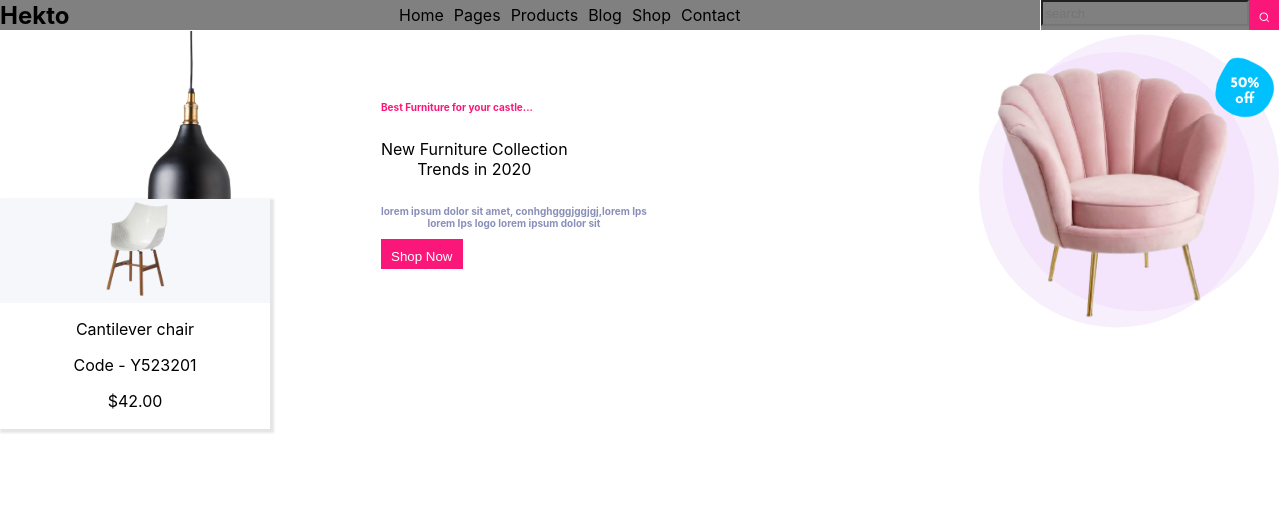
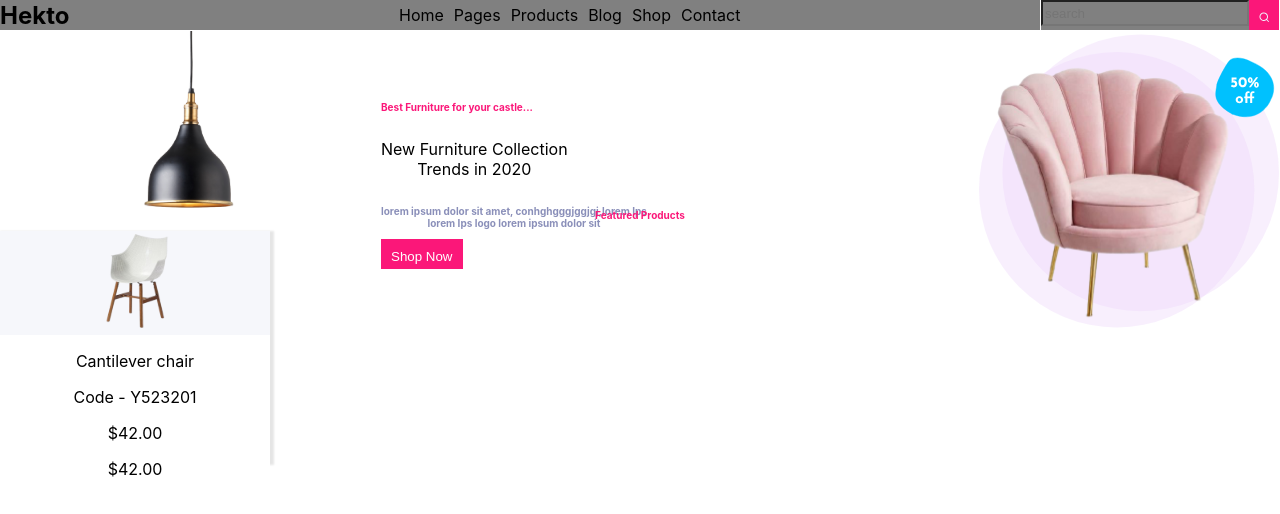
Before and after one commit to Javeriabalouch/Ui-styled-component, a React (Create React App) app: page / in a window 1280 px wide. Shown: the top 514 px of the page. Built offline with nearby package versions, Linux system fonts and the light colour scheme.

Commit message:
#comment add paragaraph tag

```diff
--- a/src/Components/FeaturedProducts/index.js
+++ b/src/Components/FeaturedProducts/index.js
@@ -1,9 +1,13 @@
 import React from "react";
 import { Card, Content, MainImage } from "../StyledComponents/Card.style";
+import { Paragraph } from "../HeroBanner/content.style";
 import chair from "../../Assets/chair.svg";
+
 function FeaturedProduct() {
   return (
     <div>
+      <Paragraph>Featured Products</Paragraph>
+
       <Card>
         <MainImage>
           <img src={chair} width="120px" height="100px" />
@@ -13,6 +17,7 @@ function FeaturedProduct() {
           <p>Cantilever chair</p>
           <p>Code - Y523201</p>
           <p>$42.00</p>
+          <p>$42.00</p>
         </Content>
       </Card>
     </div>
--- a/src/Components/Header.style.js
+++ b/src/Components/Header.style.js
@@ -3,7 +3,7 @@ import styled from "styled-components";
 export const Header = styled.header`
   background-color: gray;
   display: flex;
-  width: 100vw;
+  width: 100%;
   height: 30px;
   align-items: center;
   // display: flex;
--- a/src/Components/StyledComponents/Card.style.js
+++ b/src/Components/StyledComponents/Card.style.js
@@ -5,6 +5,7 @@ width:270px;
 height:230px;
 // background-color:#F6F7FB;
 box-shadow: 2px 2px 2px 2px rgba(0,0,0,0.1);
+
 
 `
 export const Content = styled.p`
```
